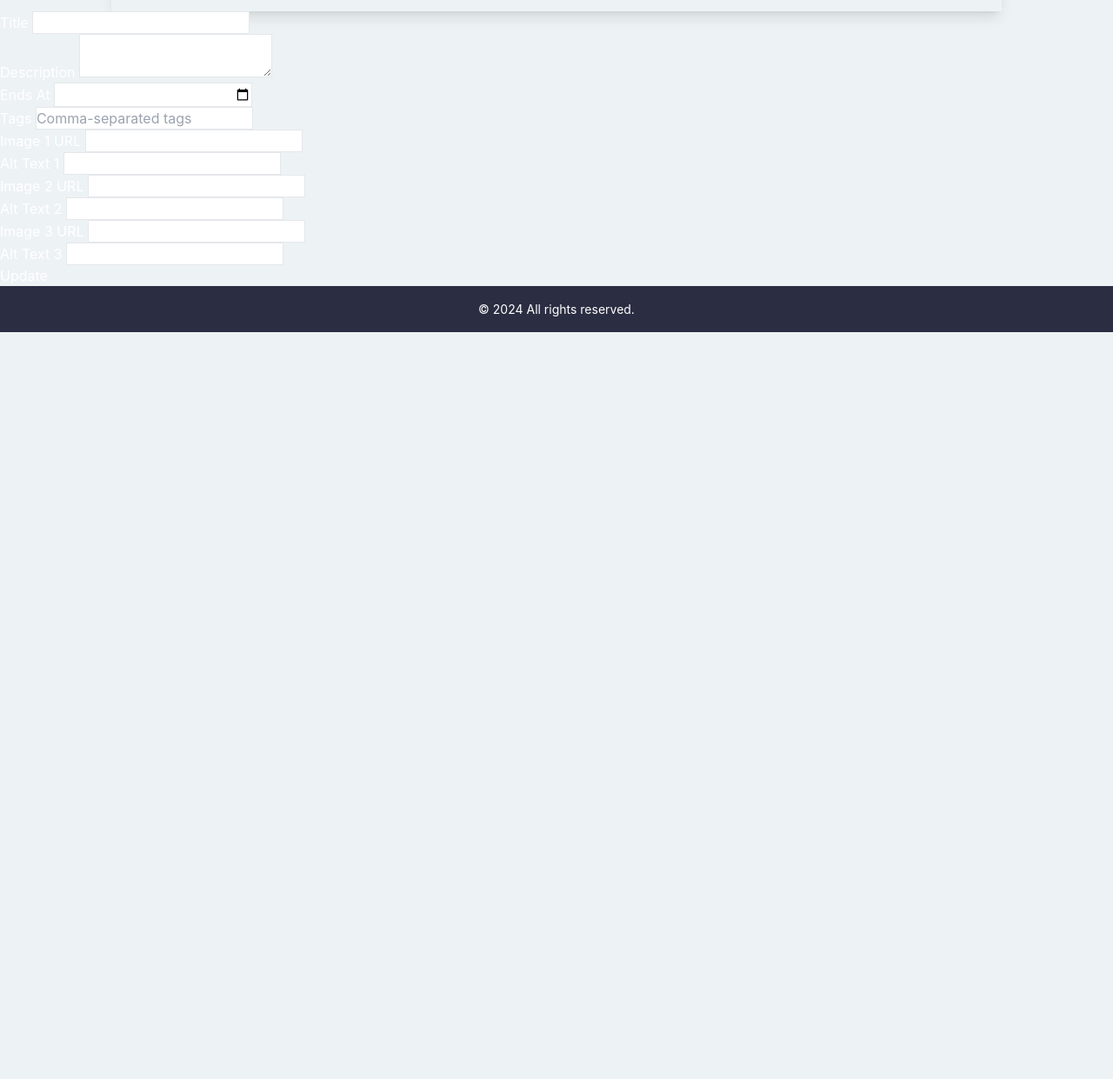
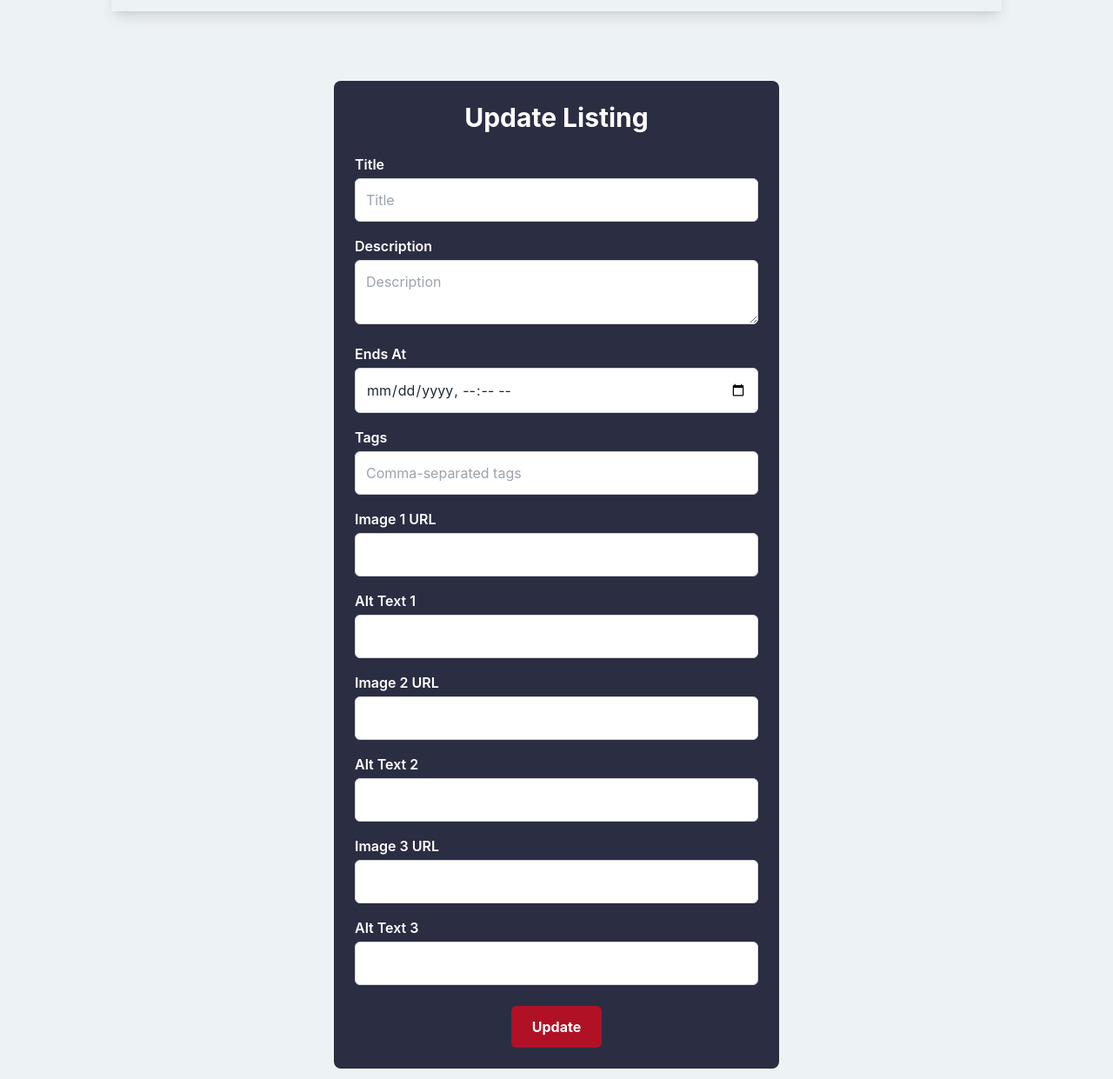
Before and after one commit to Hermanhyl/Semester-Project-2-Auction, a website built with Vite: page post/edit/index.html in a window 1280 px wide. Shown: the part 59-1300 px from the top of the page at 87% size. Before the commit the page ends 800 px from the top, so only its background shows below. Built offline with nearby package versions, Linux system fonts and the light colour scheme.

Commit message:
added styling

```diff
--- a/post/edit/index.html
+++ b/post/edit/index.html
@@ -14,49 +14,132 @@
         <div id="navbar"></div>
     </header>
 
-    <form id="updateListing">
-        <div>
-            <label for="title">Title</label>
-            <input type="text" id="title" name="title" required class="border" />
+    <div class="flex items-center justify-center min-h-screen ">
+        <div class="max-w-lg w-full p-6 rounded-lg bg-[#2B2D42] my-20">
+            <div class="flex justify-center mb-6">
+                <h1 class="text-white font-bold text-3xl">Update Listing</h1>
             </div>
-        <div>
-            <label for="body">Description</label>
-            <textarea id="body" name="body" required class="border"></textarea>
+
+            <form id="updateListing" action="">
+                <div class="mb-4">
+                    <label for="title" class="text-white font-semibold">Title</label>
+                    <input
+                        id="title"
+                        type="text"
+                        name="title"
+                        required
+                        placeholder="Title"
+                        class="w-full p-3 mt-1 border border-gray-300 rounded-md focus:outline-none focus:ring-2 focus:ring-accentRed text-gray-800"
+                    />
                 </div>
-        <div>
-            <label for="endsAt">Ends At</label>
-            <input type="datetime-local" id="endsAt" name="endsAt" required class="border" />
+
+                <div class="mb-4">
+                    <label for="body" class="text-white font-semibold">Description</label>
+                    <textarea
+                        id="body"
+                        name="body"
+                        required
+                        placeholder="Description"
+                        class="w-full p-3 mt-1 border border-gray-300 rounded-md focus:outline-none focus:ring-2 focus:ring-accentRed text-gray-800"
+                    ></textarea>
                 </div>
-        <div>
-            <label for="tags">Tags</label>
-            <input type="text" id="tags" name="tags" placeholder="Comma-separated tags" class="border" />
+
+                <div class="mb-4">
+                    <label for="endsAt" class="text-white font-semibold">Ends At</label>
+                    <input
+                        id="endsAt"
+                        type="datetime-local"
+                        name="endsAt"
+                        required
+                        class="w-full p-3 mt-1 border border-gray-300 rounded-md focus:outline-none focus:ring-2 focus:ring-accentRed text-gray-800"
+                    />
                 </div>
-        <div>
-            <label for="image1">Image 1 URL</label>
-            <input type="url" id="image1" name="image1" required class="border" />
+
+                <div class="mb-4">
+                    <label for="tags" class="text-white font-semibold">Tags</label>
+                    <input
+                        id="tags"
+                        type="text"
+                        name="tags"
+                        placeholder="Comma-separated tags"
+                        class="w-full p-3 mt-1 border border-gray-300 rounded-md focus:outline-none focus:ring-2 focus:ring-accentRed text-gray-800"
+                    />
                 </div>
-        <div>
-            <label for="alt1">Alt Text 1</label>
-            <input type="text" id="alt1" name="alt1" required class="border" />
+
+                <div class="mb-4">
+                    <label for="image1" class="text-white font-semibold">Image 1 URL</label>
+                    <input
+                        id="image1"
+                        type="url"
+                        name="image1"
+                        required
+                        class="w-full p-3 mt-1 border border-gray-300 rounded-md focus:outline-none focus:ring-2 focus:ring-accentRed text-gray-800"
+                    />
                 </div>
-        <div>
-            <label for="image2">Image 2 URL</label>
-            <input type="url" id="image2" name="image2" class="border" />
+
+                <div class="mb-4">
+                    <label for="alt1" class="text-white font-semibold">Alt Text 1</label>
+                    <input
+                        id="alt1"
+                        type="text"
+                        name="alt1"
+                        required
+                        class="w-full p-3 mt-1 border border-gray-300 rounded-md focus:outline-none focus:ring-2 focus:ring-accentRed text-gray-800"
+                    />
                 </div>
-        <div>
-            <label for="alt2">Alt Text 2</label>
-            <input type="text" id="alt2" name="alt2" class="border" />
+
+                <div class="mb-4">
+                    <label for="image2" class="text-white font-semibold">Image 2 URL</label>
+                    <input
+                        id="image2"
+                        type="url"
+                        name="image2"
+                        class="w-full p-3 mt-1 border border-gray-300 rounded-md focus:outline-none focus:ring-2 focus:ring-accentRed text-gray-800"
+                    />
                 </div>
-        <div>
-            <label for="image3">Image 3 URL</label>
-            <input type="url" id="image3" name="image3" class="border" />
+
+                <div class="mb-4">
+                    <label for="alt2" class="text-white font-semibold">Alt Text 2</label>
+                    <input
+                        id="alt2"
+                        type="text"
+                        name="alt2"
+                        class="w-full p-3 mt-1 border border-gray-300 rounded-md focus:outline-none focus:ring-2 focus:ring-accentRed text-gray-800"
+                    />
                 </div>
-        <div>
-            <label for="alt3">Alt Text 3</label>
-            <input type="text" id="alt3" name="alt3" class="border" />
+
+                <div class="mb-4">
+                    <label for="image3" class="text-white font-semibold">Image 3 URL</label>
+                    <input
+                        id="image3"
+                        type="url"
+                        name="image3"
+                        class="w-full p-3 mt-1 border border-gray-300 rounded-md focus:outline-none focus:ring-2 focus:ring-accentRed text-gray-800"
+                    />
                 </div>
-        <button type="submit">Update</button>
+
+                <div class="mb-6">
+                    <label for="alt3" class="text-white font-semibold">Alt Text 3</label>
+                    <input
+                        id="alt3"
+                        type="text"
+                        name="alt3"
+                        class="w-full p-3 mt-1 border border-gray-300 rounded-md focus:outline-none focus:ring-2 focus:ring-accentRed text-gray-800"
+                    />
+                </div>
+
+                <div class="flex justify-center">
+                    <button
+                        type="submit"
+                        class="px-6 py-3 bg-[#B11125] text-white font-bold rounded-md hover:bg-red-400 focus:outline-none focus:ring-2 focus:ring-accentRed"
+                    >
+                        Update
+                    </button>
+                </div>
             </form>
+        </div>
+    </div>
+
 
 </body>
 </html>
```
Lines whose indentation alone changed are shown as unchanged.
